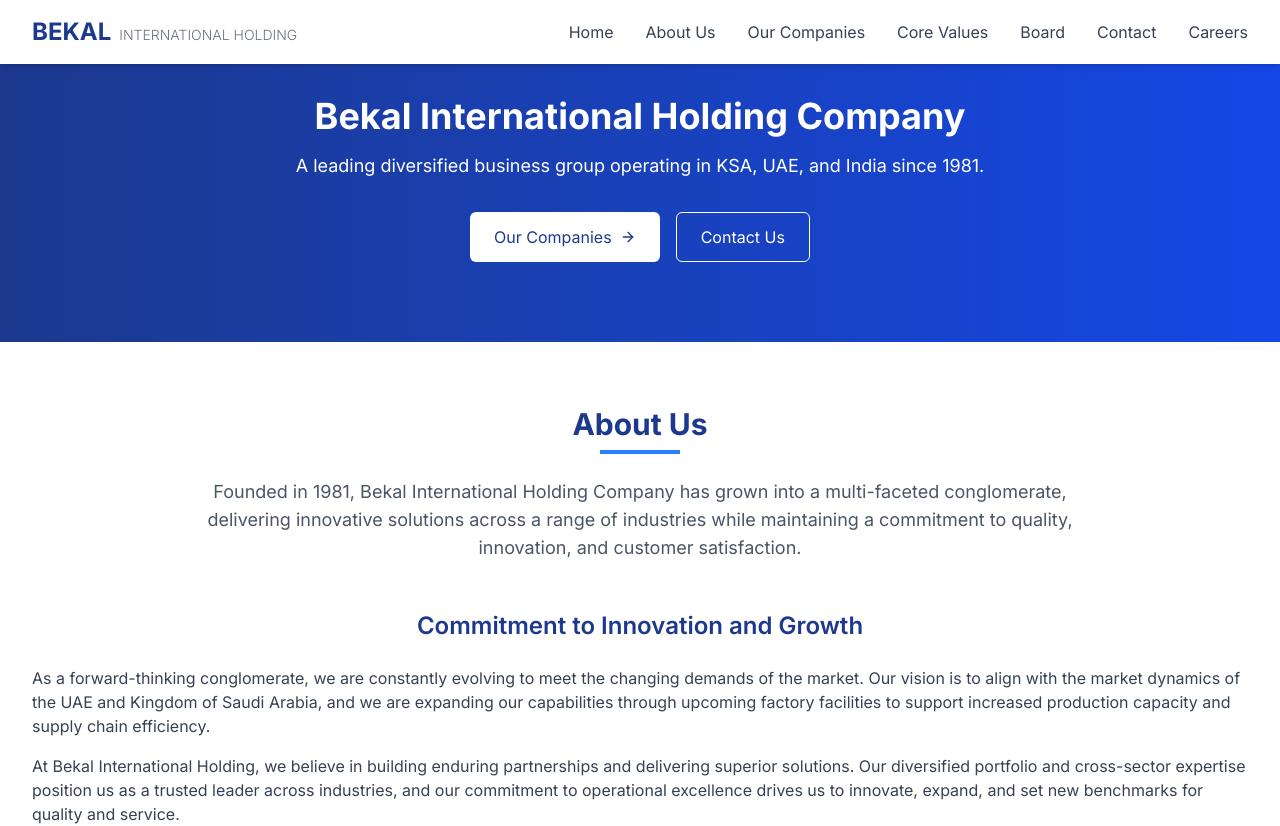
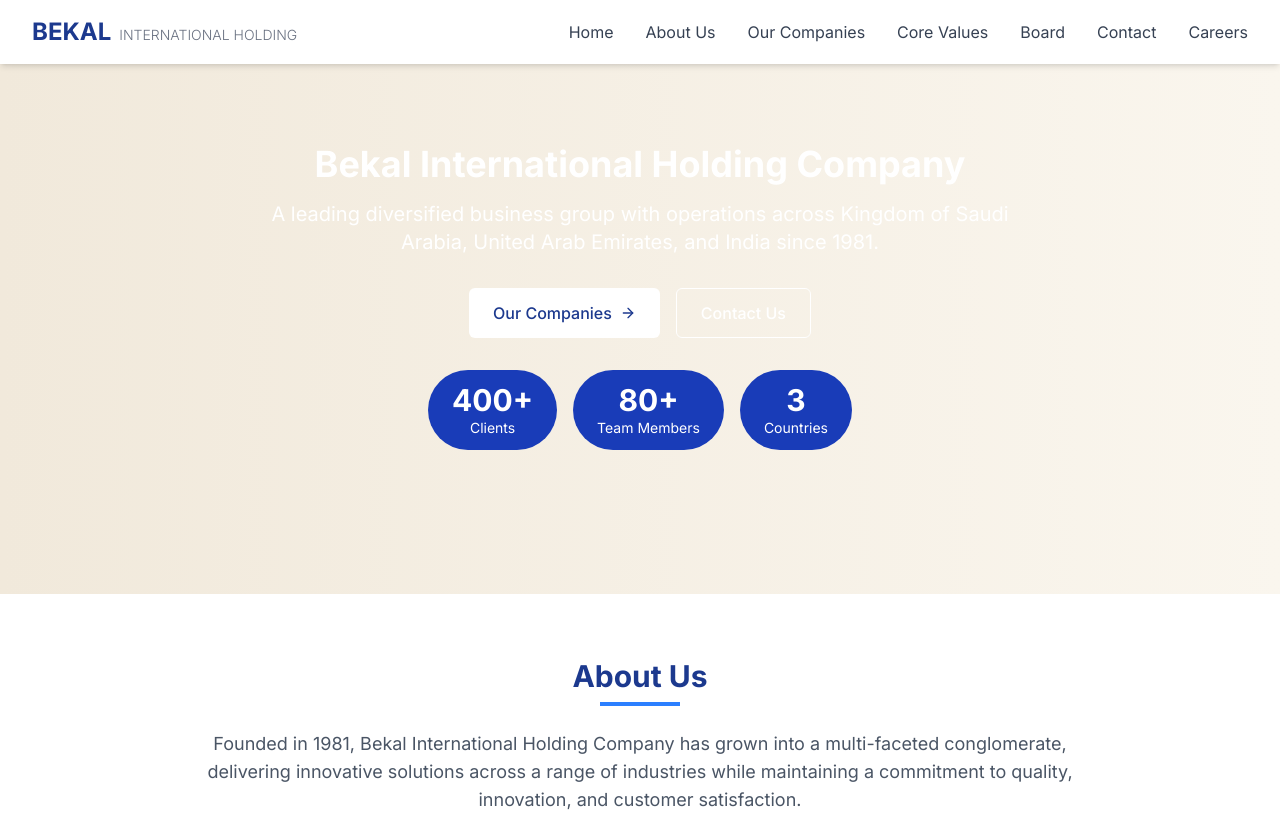
Before and after one commit to Dhaliyanoushad/bekal-holdings, a Next.js app: page / in a window 1280 px wide. Shown: the top 826 px of the page. Built offline with nearby package versions, Linux system fonts and the light colour scheme.

Commit message:
feat: Update components for improved structure and styling across the application

```diff
--- a/src/app/test/page.tsx
+++ b/src/app/test/page.tsx
@@ -4,12 +4,7 @@ import Navigation from "@/components/Navbar";
 import React from "react";
 
 const page = () => {
-  return (
-    <>
-      <Navigation />
-      <About />
-    </>
-  );
+  return <>rasha</>;
 };
 
 export default page;
--- a/src/components/Board.tsx
+++ b/src/components/Board.tsx
@@ -1,3 +1,5 @@
+"use client";
+
 import React, { useState } from "react";
 import { ChevronDown, ChevronUp } from "react-feather";
 
--- a/src/components/Careers.tsx
+++ b/src/components/Careers.tsx
@@ -1,8 +1,4 @@
-import React from "react";
-
-const Careers = () => {
-  return (
-    <div>
+const Careers = () => (
   <section id="careers" className="py-16 bg-gray-100">
     <div className="max-w-7xl mx-auto px-4 sm:px-6 lg:px-8">
       <div className="text-center mb-12">
@@ -14,9 +10,7 @@ const Careers = () => {
         </p>
       </div>
       <div className="bg-white p-8 rounded-lg shadow-md">
-            <h3 className="text-xl font-semibold text-blue-900 mb-6">
-              Apply Now
-            </h3>
+        <h3 className="text-xl font-semibold text-blue-900 mb-6">Apply Now</h3>
         <form className="space-y-4">
           <div className="grid md:grid-cols-2 gap-4">
             <div>
@@ -27,9 +21,7 @@ const Careers = () => {
               />
             </div>
             <div>
-                  <label className="block text-gray-700 mb-2">
-                    Phone Number
-                  </label>
+              <label className="block text-gray-700 mb-2">Phone Number</label>
               <input
                 type="tel"
                 className="w-full px-4 py-2 border border-gray-300 rounded-md focus:outline-none focus:ring-2 focus:ring-blue-500"
@@ -38,9 +30,7 @@ const Careers = () => {
           </div>
           <div className="grid md:grid-cols-2 gap-4">
             <div>
-                  <label className="block text-gray-700 mb-2">
-                    LinkedIn URL
-                  </label>
+              <label className="block text-gray-700 mb-2">LinkedIn URL</label>
               <input
                 type="url"
                 className="w-full px-4 py-2 border border-gray-300 rounded-md focus:outline-none focus:ring-2 focus:ring-blue-500"
@@ -65,9 +55,7 @@ const Careers = () => {
             </select>
           </div>
           <div>
-                <label className="block text-gray-700 mb-2">
-                  Upload CV (PDF)
-                </label>
+            <label className="block text-gray-700 mb-2">Upload CV (PDF)</label>
             <div className="w-full px-4 py-6 border border-dashed border-gray-300 rounded-md text-center">
               <p className="text-gray-500">
                 Drag and drop your CV here, or click to browse
@@ -84,8 +72,5 @@ const Careers = () => {
       </div>
     </div>
   </section>
-    </div>
 );
-};
-
 export default Careers;
--- a/src/components/Contact.tsx
+++ b/src/components/Contact.tsx
@@ -1,15 +1,10 @@
-import React from "react";
-import { Instagram, Linkedin, Phone, Mail, MapPin } from "react-feather";
+import { Linkedin, Instagram, Mail, Phone, MapPin } from "lucide-react";
 
-const Contact = () => {
-  return (
-    <div>
+const Contact = () => (
   <section id="contact" className="py-16 bg-white">
     <div className="max-w-7xl mx-auto px-4 sm:px-6 lg:px-8">
       <div className="text-center mb-12">
-            <h2 className="text-3xl font-bold text-blue-900 mb-2">
-              Contact Us
-            </h2>
+        <h2 className="text-3xl font-bold text-blue-900 mb-2">Contact Us</h2>
         <div className="w-20 h-1 bg-blue-500 mx-auto mb-6"></div>
       </div>
       <div className="grid md:grid-cols-2 gap-12">
@@ -55,34 +50,26 @@ const Contact = () => {
             Send Us a Message
           </h3>
           <form className="space-y-4">
-                <div>
             <input
               type="text"
               placeholder="Your Name"
               className="w-full px-4 py-2 border border-gray-300 rounded-md focus:outline-none focus:ring-2 focus:ring-blue-500"
             />
-                </div>
-                <div>
             <input
               type="email"
               placeholder="Your Email"
               className="w-full px-4 py-2 border border-gray-300 rounded-md focus:outline-none focus:ring-2 focus:ring-blue-500"
             />
-                </div>
-                <div>
             <input
               type="text"
               placeholder="Subject"
               className="w-full px-4 py-2 border border-gray-300 rounded-md focus:outline-none focus:ring-2 focus:ring-blue-500"
             />
-                </div>
-                <div>
             <textarea
               placeholder="Your Message"
               rows={5}
               className="w-full px-4 py-2 border border-gray-300 rounded-md focus:outline-none focus:ring-2 focus:ring-blue-500"
             ></textarea>
-                </div>
             <button
               type="submit"
               className="bg-blue-700 text-white px-6 py-3 rounded-md font-medium hover:bg-blue-800 transition duration-300"
@@ -94,8 +81,5 @@ const Contact = () => {
       </div>
     </div>
   </section>
-    </div>
 );
-};
-
 export default Contact;
--- a/src/components/Footer.tsx
+++ b/src/components/Footer.tsx
@@ -1,10 +1,6 @@
-import React from "react";
-import { MapPin, Phone, Mail, Linkedin, Instagram } from "react-feather";
+import { Linkedin, Instagram, Mail, Phone, MapPin } from "lucide-react";
 
-const Footer = () => {
-  return (
-    <div>
-      {" "}
+const Footer = () => (
   <footer className="bg-blue-900 text-white py-10">
     <div className="max-w-7xl mx-auto px-4 sm:px-6 lg:px-8">
       <div className="grid md:grid-cols-4 gap-8">
@@ -13,9 +9,8 @@ const Footer = () => {
             Bekal International Holding
           </h3>
           <p className="text-blue-100 mb-4">
-                A leading diversified business group with operations across
-                Kingdom of Saudi Arabia, United Arab Emirates, and India since
-                1981.
+            A leading diversified business group with operations across Kingdom
+            of Saudi Arabia, United Arab Emirates, and India since 1981.
           </p>
           <div className="flex space-x-4">
             <a
@@ -50,10 +45,7 @@ const Footer = () => {
               </a>
             </li>
             <li>
-                  <a
-                    href="#companies"
-                    className="text-blue-100 hover:text-white"
-                  >
+              <a href="#companies" className="text-blue-100 hover:text-white">
                 Our Companies
               </a>
             </li>
@@ -68,34 +60,22 @@ const Footer = () => {
           <h3 className="text-lg font-semibold mb-4">Our Companies</h3>
           <ul className="space-y-2">
             <li>
-                  <a
-                    href="#companies"
-                    className="text-blue-100 hover:text-white"
-                  >
+              <a href="#companies" className="text-blue-100 hover:text-white">
                 Bekal Restaurant
               </a>
             </li>
             <li>
-                  <a
-                    href="#companies"
-                    className="text-blue-100 hover:text-white"
-                  >
+              <a href="#companies" className="text-blue-100 hover:text-white">
                 Bekal Events & Catering
               </a>
             </li>
             <li>
-                  <a
-                    href="#companies"
-                    className="text-blue-100 hover:text-white"
-                  >
+              <a href="#companies" className="text-blue-100 hover:text-white">
                 Bekal Baker's
               </a>
             </li>
             <li>
-                  <a
-                    href="#companies"
-                    className="text-blue-100 hover:text-white"
-                  >
+              <a href="#companies" className="text-blue-100 hover:text-white">
                 Bekal Constructions
               </a>
             </li>
@@ -125,18 +105,12 @@ const Footer = () => {
           rights reserved.
         </p>
         <p className="text-sm text-blue-200 mt-2">
-              <a
-                href="https://www.bekalholding.com"
-                className="hover:text-white"
-              >
+          <a href="https://www.bekalholding.com" className="hover:text-white">
             www.bekalholding.com
           </a>
         </p>
       </div>
     </div>
   </footer>
-    </div>
 );
-};
-
 export default Footer;
--- a/src/components/Hero.tsx
+++ b/src/components/Hero.tsx
@@ -3,26 +3,45 @@ import { ArrowRight } from "lucide-react";
 const Hero = () => (
   <section
     id="home"
-    className="pt-24 pb-20 bg-gradient-to-r from-blue-900 to-blue-700 text-white text-center"
+    className="pt-20 pb-20 bg-gradient-to-r from-[#f1e9db] to-[#faf6ee] text-white"
   >
-    <div className="max-w-5xl mx-auto px-4">
+    <div className="max-w-7xl mx-auto px-4 sm:px-6 lg:px-8">
+      <div className="py-16 text-center">
         <h1 className="text-4xl font-bold mb-4">
           Bekal International Holding Company
         </h1>
-      <p className="text-lg mb-8">
-        A leading diversified business group operating in KSA, UAE, and India
-        since 1981.
+        <p className="text-xl mb-8 max-w-3xl mx-auto">
+          A leading diversified business group with operations across Kingdom of
+          Saudi Arabia, United Arab Emirates, and India since 1981.
         </p>
-      <div className="flex justify-center gap-4">
+        <div className="flex justify-center space-x-4">
           <a
             href="#companies"
-          className="bg-white text-blue-900 px-6 py-3 rounded-md flex items-center"
+            className="bg-white text-blue-900 px-6 py-3 rounded-md font-medium hover:bg-blue-50 transition duration-300 flex items-center"
           >
             Our Companies <ArrowRight size={16} className="ml-2" />
           </a>
-        <a href="#contact" className="border border-white px-6 py-3 rounded-md">
+          <a
+            href="#contact"
+            className="border border-white text-white px-6 py-3 rounded-md font-medium hover:bg-white hover:text-blue-900 transition duration-300"
+          >
             Contact Us
           </a>
+        </div>
+        <div className="mt-8 flex justify-center space-x-4">
+          <div className="bg-blue-800 rounded-full px-6 py-3">
+            <span className="font-bold text-3xl">400+</span>
+            <p className="text-sm">Clients</p>
+          </div>
+          <div className="bg-blue-800 rounded-full px-6 py-3">
+            <span className="font-bold text-3xl">80+</span>
+            <p className="text-sm">Team Members</p>
+          </div>
+          <div className="bg-blue-800 rounded-full px-6 py-3">
+            <span className="font-bold text-3xl">3</span>
+            <p className="text-sm">Countries</p>
+          </div>
+        </div>
       </div>
     </div>
   </section>
--- a/src/components/Values.tsx
+++ b/src/components/Values.tsx
@@ -2,13 +2,10 @@ import React from "react";
 
 const Values = () => {
   return (
-    <div>
     <section id="values" className="py-16 bg-white">
       <div className="max-w-7xl mx-auto px-4 sm:px-6 lg:px-8">
         <div className="text-center mb-12">
-            <h2 className="text-3xl font-bold text-blue-900 mb-2">
-              Core Values
-            </h2>
+          <h2 className="text-3xl font-bold text-blue-900 mb-2">Core Values</h2>
           <div className="w-20 h-1 bg-blue-500 mx-auto mb-6"></div>
         </div>
         <div className="grid md:grid-cols-2 gap-8">
@@ -17,12 +14,12 @@ const Values = () => {
               Our Vision
             </h3>
             <p className="text-gray-700">
-                To become a leading global conglomerate by building and
-                acquiring reputed brands across diverse industries. We strive to
-                deliver innovative solutions, exceptional customer experiences,
-                and high-quality services, while actively seeking strategic
-                investment opportunities to drive sustainable growth and expand
-                our market presence.
+              To become a leading global conglomerate by building and acquiring
+              reputed brands across diverse industries. We strive to deliver
+              innovative solutions, exceptional customer experiences, and
+              high-quality services, while actively seeking strategic investment
+              opportunities to drive sustainable growth and expand our market
+              presence.
             </p>
           </div>
           <div className="bg-blue-50 p-8 rounded-lg">
@@ -89,7 +86,6 @@ const Values = () => {
         </div>
       </div>
     </section>
-    </div>
   );
 };
 
```
Lines whose indentation alone changed are shown as unchanged.
